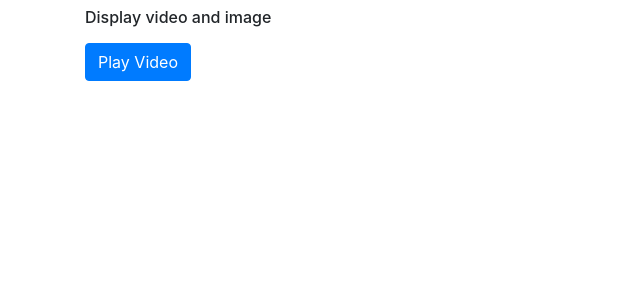
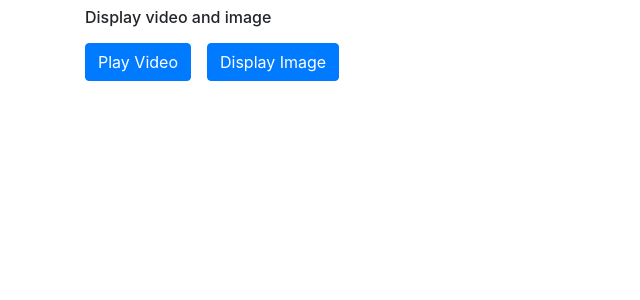
Before and after one commit to Kiran-Aexonic/iframe, an Angular app: page / in a window 1280 px wide. Shown: the top 300 px of the page, without its empty margins (0-640 px from the left). Built offline with nearby package versions, Linux system fonts and the light colour scheme.

Commit message:
image show

```diff
--- a/src/app/content/content.component.html
+++ b/src/app/content/content.component.html
@@ -2,7 +2,7 @@
     <h6 class="mt-2">Display video and image</h6>
     <button class="btn btn-primary mt-2" (click)="isPlay = !isPlay">{{ isPlay? 'Hide
         Video':'Play Video'}}</button>
-    <!-- <button class="btn btn-primary mt-2 ml-3" (click)="isDisplay = !isDisplay">{{isDisplay? 'Hide Image':'Display Image'}}</button> -->
+    <button class="btn btn-primary mt-2 ml-3" (click)="isDisplay = !isDisplay">{{isDisplay? 'Hide Image':'Display Image'}}</button>
     <div class="row">
         <div *ngIf="isPlay" class="mt-2">
         <iframe width="560" height="315" src="https://www.youtube.com/embed/M2kSJbLbIgQ"
@@ -11,7 +11,7 @@
         </div>
     </div>
     <div class="row">
-    <!-- <div *ngIf="isDisplay" class="col-12 mt-2">
+    <div *ngIf="isDisplay" class="col-12 mt-2">
         <iframe name='graph'  width="860" height="915"  class="img-fluid" src="./assets/img1.jpg"></iframe>
-    </div> -->
+    </div>
 </div>
```
